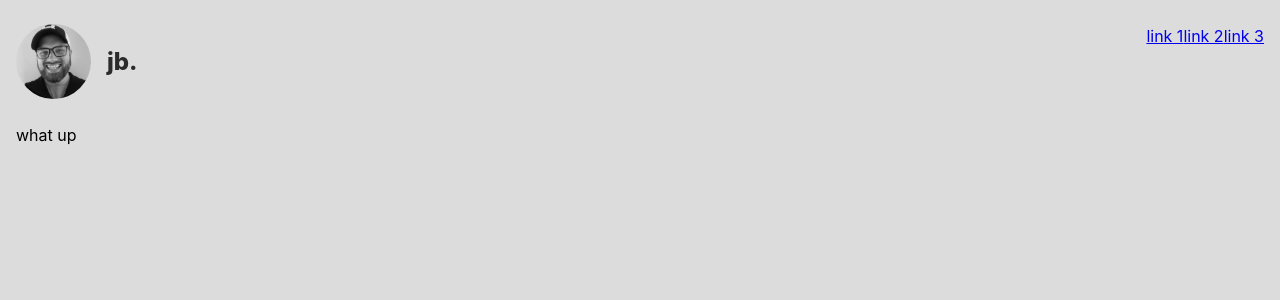
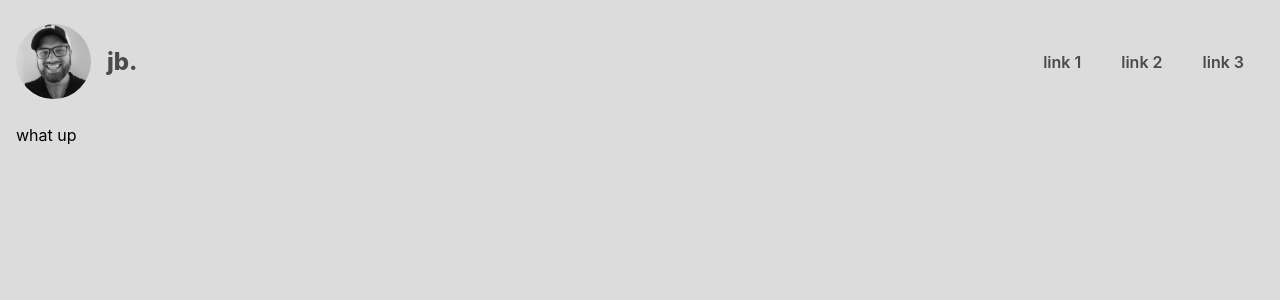
Before and after one commit to joshuafbarker/joshuafbarker, a Next.js app: page / in a window 1280 px wide. Shown: the top 300 px of the page. Built offline with nearby package versions, Linux system fonts and the light colour scheme.

Commit message:
nav link style updates

```diff
--- a/components/Navigation/Navigation.tsx
+++ b/components/Navigation/Navigation.tsx
@@ -7,6 +7,7 @@ const NavBar = styled.div`
   width: 100%;
   display: flex;
   justify-content: space-between;
+  align-items: center;
   padding: 1.5rem 0;
 `;
 
@@ -25,12 +26,28 @@ const PictureLink = styled.div`
     font-size: 1.5rem;
     text-decoration: none;
     font-weight: 800;
-    color: #2b2b2b;
     transition: color 150ms ease-out;
+    color: #4b4b4b;
+
+    &:hover {
+      color: #2b2b2b;
+    }
   }
+`;
 
-  a:hover {
-    color: #4b4b4b;
+// NavLink component
+const NavLink = styled.a`
+  padding: .5rem 1rem;
+  margin: 0 .25rem;
+  border-radius: .25rem;
+  transition: background-color 150ms ease-out;
+  text-decoration: none;
+  color: #4b4b4b;
+  font-weight: 600;
+
+
+  &:hover {
+    background-color: #cfcfcf;
   }
 `;
 
@@ -48,9 +65,9 @@ const Navigation = () => {
         <Link href="/">jb.</Link>
       </PictureLink>
       <div>
-        <a href="#">link 1</a>
-        <a href="#">link 2</a>
-        <a href="#">link 3</a>
+        <NavLink href="#">link 1</NavLink>
+        <NavLink href="#">link 2</NavLink>
+        <NavLink href="#">link 3</NavLink>
       </div>
     </NavBar>
   );
```
Also changed, not shown: 1 other file (tests, documents, lock files or other folders).
